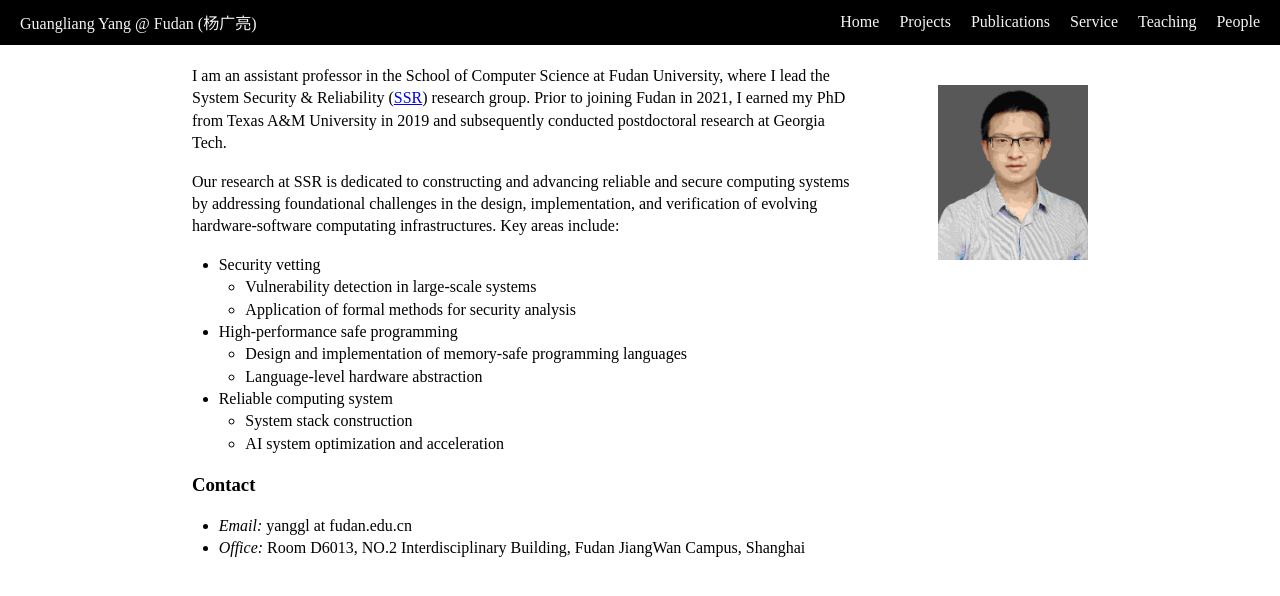
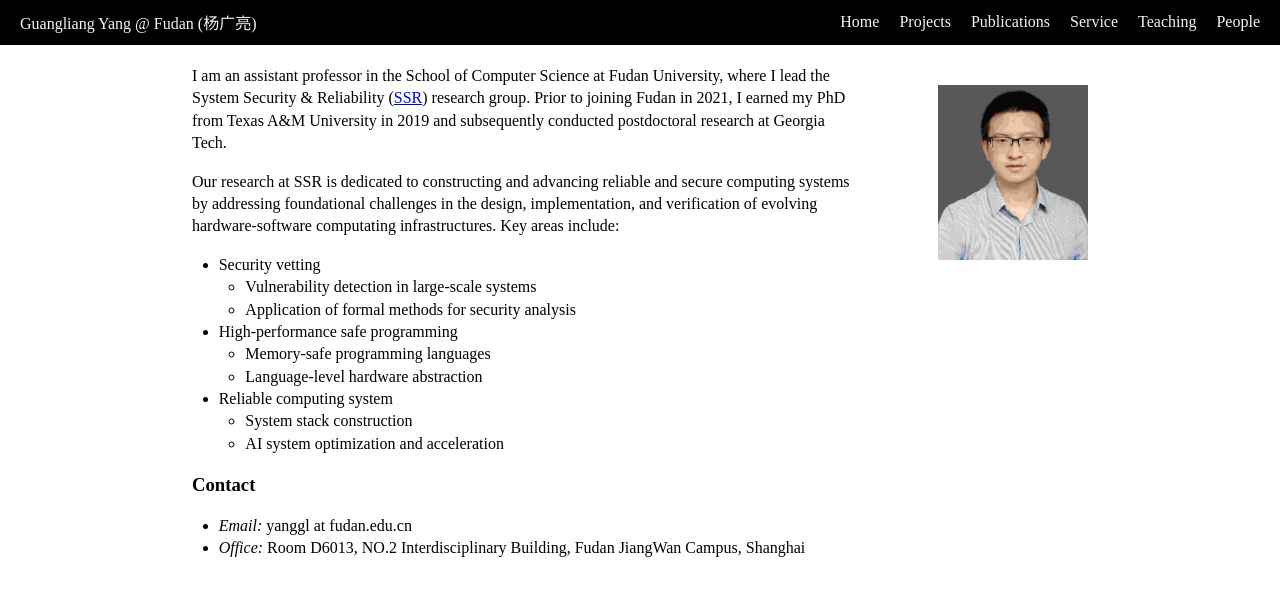
Before and after one commit to yang-guangliang/yang-guangliang.github.io, a Jekyll site: the page built from index.md, in a window 1280 px wide. Shown: the top 596 px of the page. Built offline with Jekyll 4.4.1, drawn with Linux system fonts in a browser that asks for light colours.

Commit message:
Update index.md

```diff
--- a/index.md
+++ b/index.md
@@ -15,7 +15,7 @@ Our research at SSR is dedicated to constructing and advancing reliable and secu
    - Vulnerability detection in large-scale systems
    - Application of formal methods for security analysis
 - High-performance safe programming
-   - Design and implementation of memory-safe programming languages
+   - Memory-safe programming languages
    - Language-level hardware abstraction
 - Reliable computing system
    - System stack construction
```
